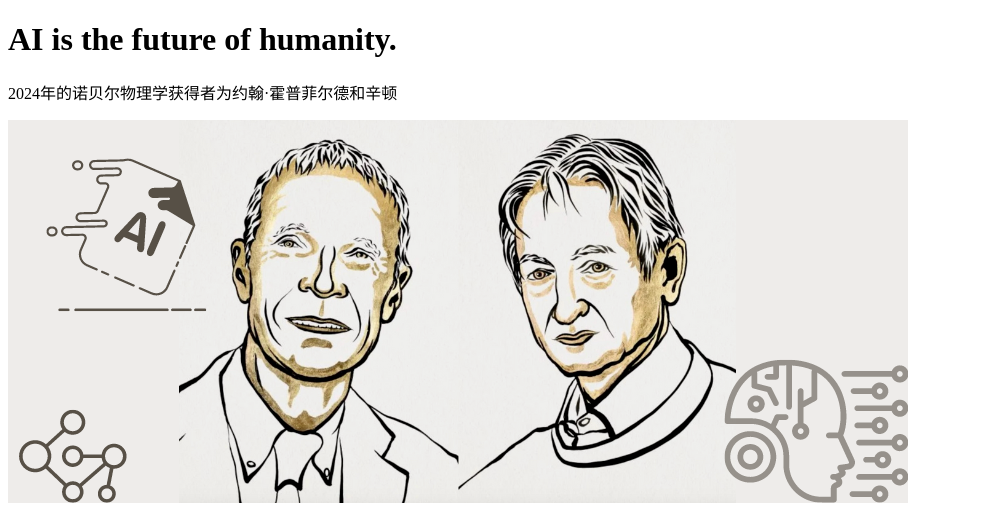
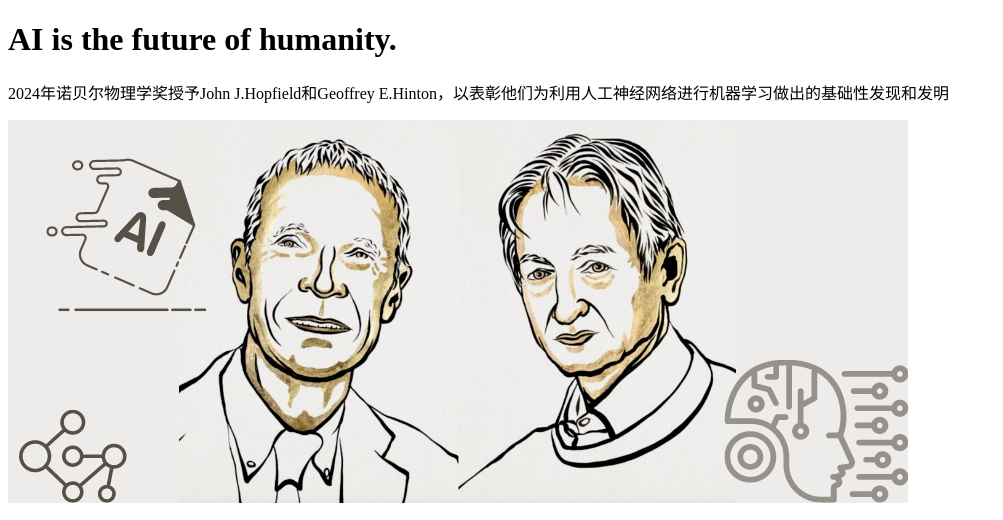
Before and after one commit to yqli2420/ainobel, a plain HTML site: page index.html in a window 1280 px wide. Shown: the top 520 px of the page, without its empty margins (0-1003 px from the left). Drawn offline with Linux system fonts and the light colour scheme.

Commit message:
Update index.html

```diff
--- a/index.html
+++ b/index.html
@@ -7,7 +7,7 @@
 </head>
 <body>
     <h1>AI is the future of humanity.</h1>
-    <p>2024年的诺贝尔物理学获得者为约翰·霍普菲尔德和辛顿</p>
+    <p>2024年诺贝尔物理学奖授予John J.Hopfield和Geoffrey E.Hinton，以表彰他们为利用人工神经网络进行机器学习做出的基础性发现和发明</p>
     <img src="gf.png" alt="A cool image" style="max-width:100%; height:auto;">
     <p>Hello</p>
     <img src="your-image.jpg" alt="A cool image" style="max-width:100%; height:auto;">
```
